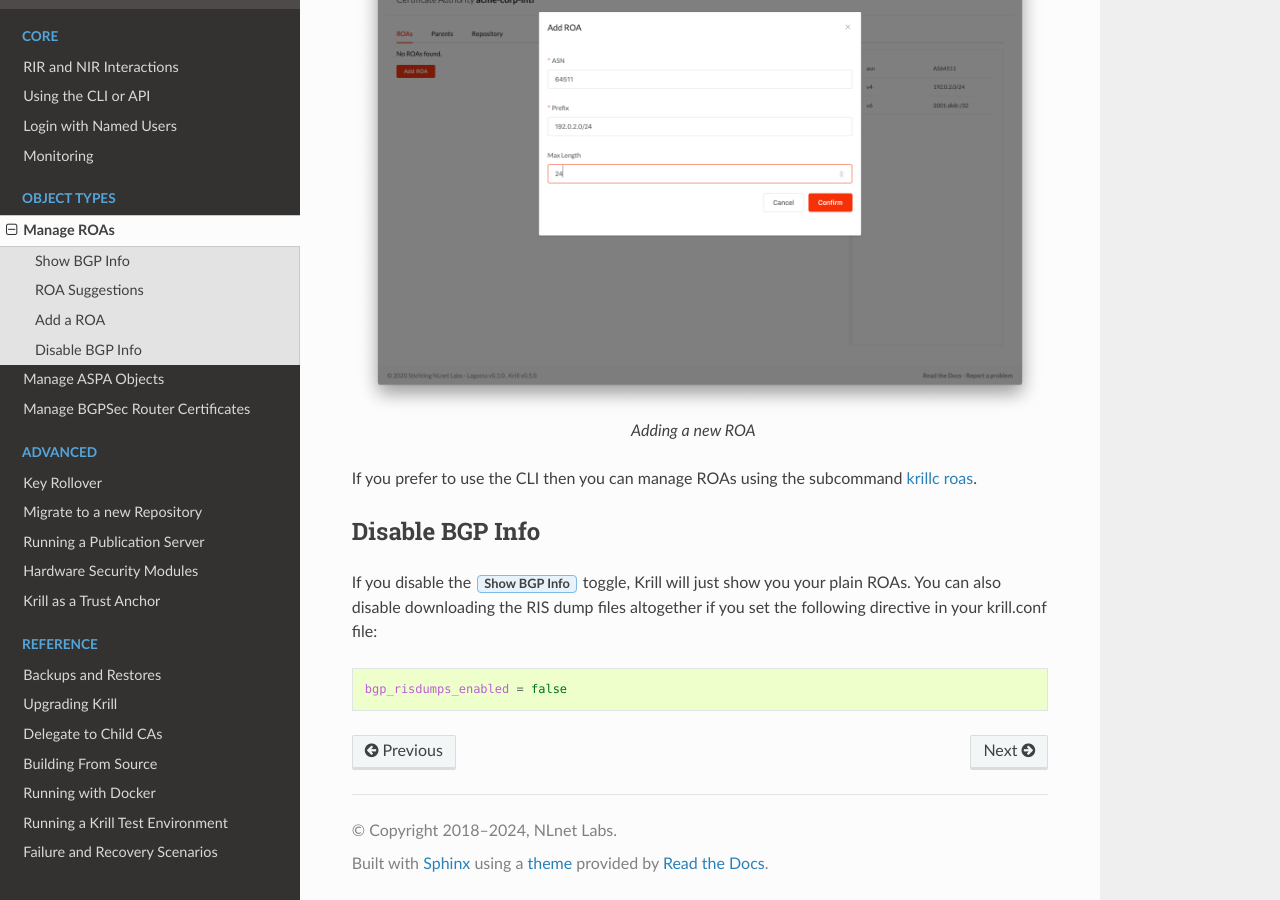
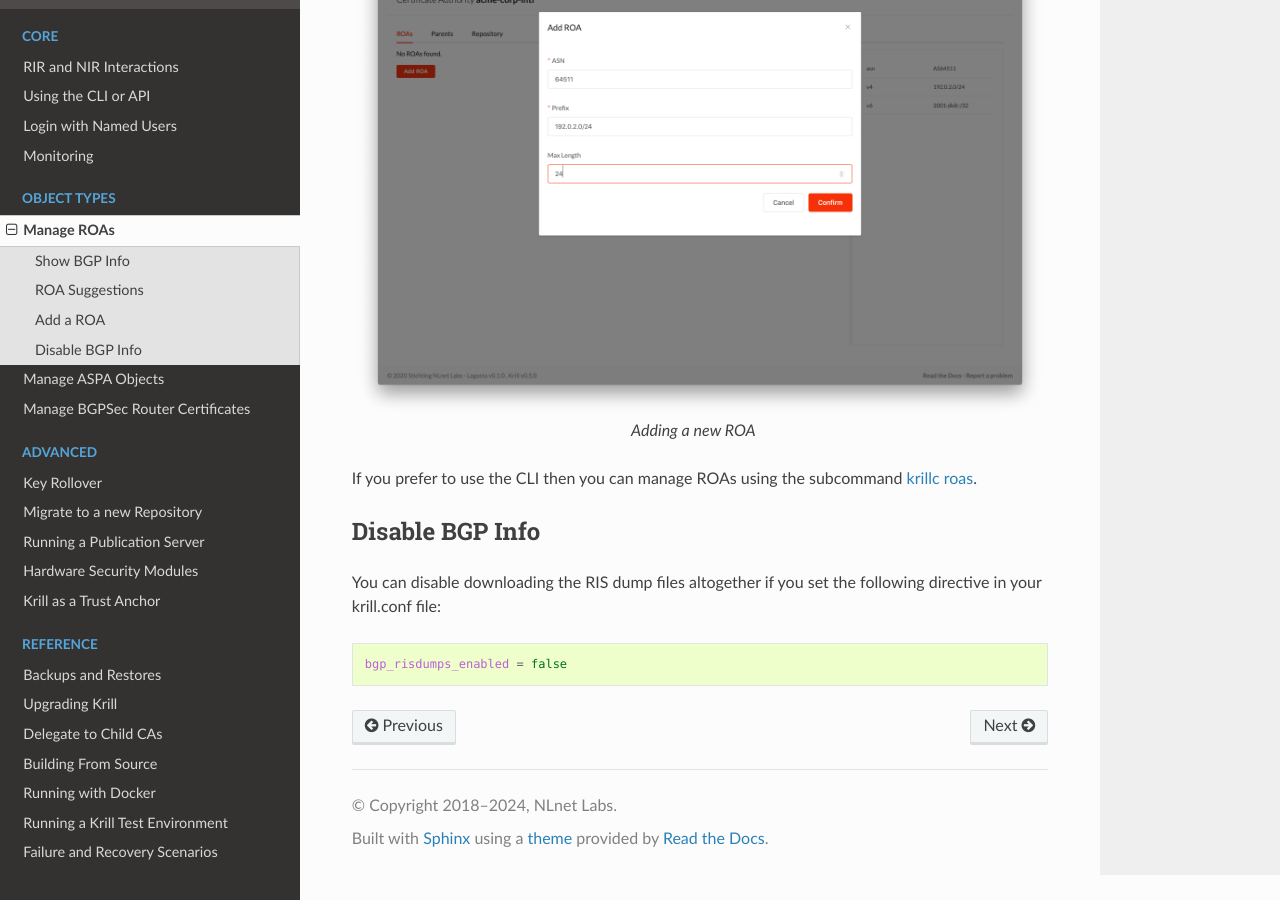
Before and after one commit to NLnetLabs/krill-manual, a Sphinx documentation site: the page built from source/manage-roas.rst, in a window 1280 px wide and 900 px high, scrolled down 3686 px. Built offline with Sphinx 7.4.7 and the Read the Docs theme 3.1.0, drawn with Linux system fonts in a browser that asks for light colours; the version number could not be read and is left out.

Commit message:
Remove reference to toggle

```diff
--- a/source/manage-roas.rst
+++ b/source/manage-roas.rst
@@ -155,8 +155,7 @@ If you prefer to use the CLI then you can manage ROAs using the subcommand
 Disable BGP Info
 ----------------
 
-If you disable the :guilabel:`Show BGP Info` toggle, Krill will just show you your plain ROAs. You
-can also disable downloading the RIS dump files altogether if you set the following directive
+You can disable downloading the RIS dump files altogether if you set the following directive
 in your krill.conf file:
 
 .. code-block:: bash
```
